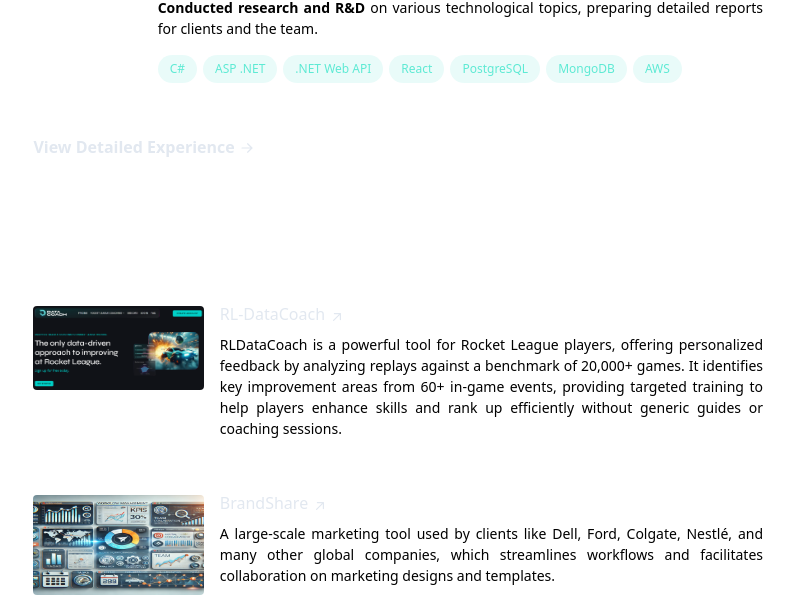
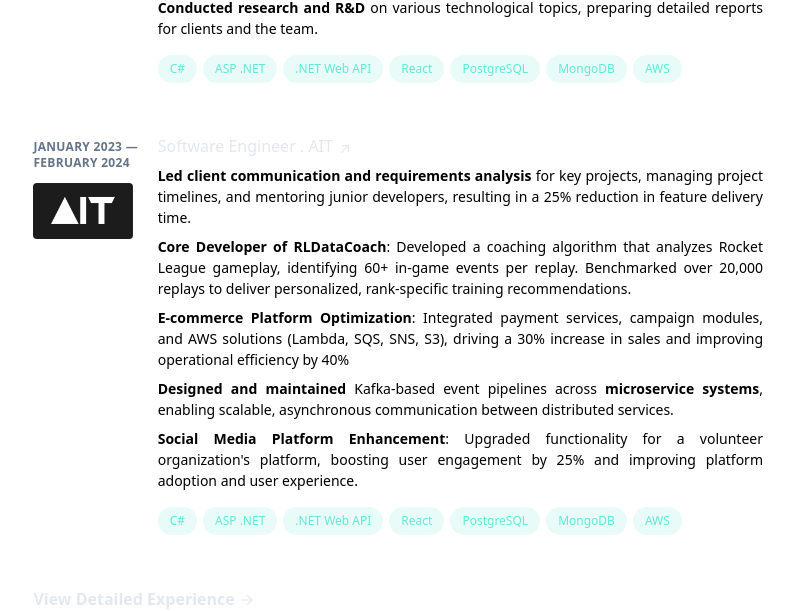
Before and after one commit to Farhankaioum/Portfolio-V3, a Next.js app: page / in a window 1280 px wide. Shown: the part 1335-1946 px from the top of the page, without its empty margins (485-1279 px from the left). Built offline with nearby package versions, Linux system fonts and the light colour scheme.

Commit message:
Hogarth details page added

```diff
--- a/pages/experience/details.tsx
+++ b/pages/experience/details.tsx
@@ -55,7 +55,7 @@
     technologies: ["Python", "PHP", "Laravel", "Vue.js", "Mysql", "AWS"]
   },
   {
-    period: "March 2024 — August 2024",
+    period: "February 2023 — June 2024",
     company: "Hogarth",
     logo: "/images/experiences/hogarth.png",
     role: "Software Engineer",
@@ -67,23 +67,34 @@
     responsibilities: [
       "Developed and maintained features of the marketing automation platform",
       "Optimized database queries and improved application performance",
+      "Removed session based authentication system and intruduced JWT based authentication system and improved system scalability and performance by 60%",
+      "Redesign entire dashboard system and removed all the premium packages to reduced the cost by 95%",
+      "Built CI/CI pipeline for new tenant setup, reducing setup times by 80%.",
       "Collaborated with cross-functional teams to implement new features",
+      "Lead the entire team for requirement analysis, technical analysis and task creation and distribution",
       "Conducted code reviews and maintained coding standards",
     ],
     challenges: [
     ],
     achievements: [
-      "Implemented automated testing that increased code coverage by 25%",
-      "Successfully migrated 3 major legacy components to modern architecture",
+      "Removed session based authentication system and intruduced JWT based authentication",
+      "Redesign entire dashboard system and removed all the premium packages",
+      "Built CI/CI pipeline for new tenant setup",
+      "Successfully migrated more than 3 major legacy components to modern architecture",
     ],
     technologies: [
       "C#",
-      "Asp .Net",
-      ".Net Web API",
+      "Dot Net",
+      "Web API",
+      "NodeJs",
+      "MS SQL",
       "Redis",
-      "MS SQL",
       "Angular JS",
+      "Angular",
       "AWS",
+      "Jenkins",
+      "Jira",
+      "Git & GitHub"
     ],
   },
   {
--- a/pages/experience/index.tsx
+++ b/pages/experience/index.tsx
@@ -82,6 +82,21 @@
       "<b>Led client communication and requirements analysis </b> for key projects, managing project timelines, and mentoring junior developers, resulting in a 25% reduction in feature delivery time.",
       "<b>Designed and maintained</b> a finance and project delivery tool, it's help to identify, unlock, and capitalize on profit levers across your running and upcoming projects for USA marketplace. ",
       "<b>Conducted research and R&D</b> on various technological topics, preparing detailed reports for clients and the team."
+    ],
+    technologies: ["C#", "ASP .NET", ".NET Web API", "React", "PostgreSQL", "MongoDB", "AWS"]
+  },
+  {
+    period: "January 2023 — February 2024",
+    company: "AIT",
+    logo: "/images/experiences/ait.jpg",
+    role: "Software Engineer",
+    companyUrl: "https://ait.inc",
+    description: [
+      "<b>Led client communication and requirements analysis </b> for key projects, managing project timelines, and mentoring junior developers, resulting in a 25% reduction in feature delivery time.",
+      "<b>Core Developer of RLDataCoach</b>: Developed a coaching algorithm that analyzes Rocket League gameplay, identifying 60+ in-game events per replay. Benchmarked over 20,000 replays to deliver personalized, rank-specific training recommendations.",
+      "<b>E-commerce Platform Optimization</b>: Integrated payment services, campaign modules, and AWS solutions (Lambda, SQS, SNS, S3), driving a 30% increase in sales and improving operational efficiency by 40%",
+      "<b>Designed and maintained</b> Kafka-based event pipelines across <b>microservice systems</b>, enabling scalable, asynchronous communication between distributed services.",
+      "<b>Social Media Platform Enhancement</b>: Upgraded functionality for a volunteer organization's platform, boosting user engagement by 25% and improving platform adoption and user experience."
     ],
     technologies: ["C#", "ASP .NET", ".NET Web API", "React", "PostgreSQL", "MongoDB", "AWS"]
   }
```
